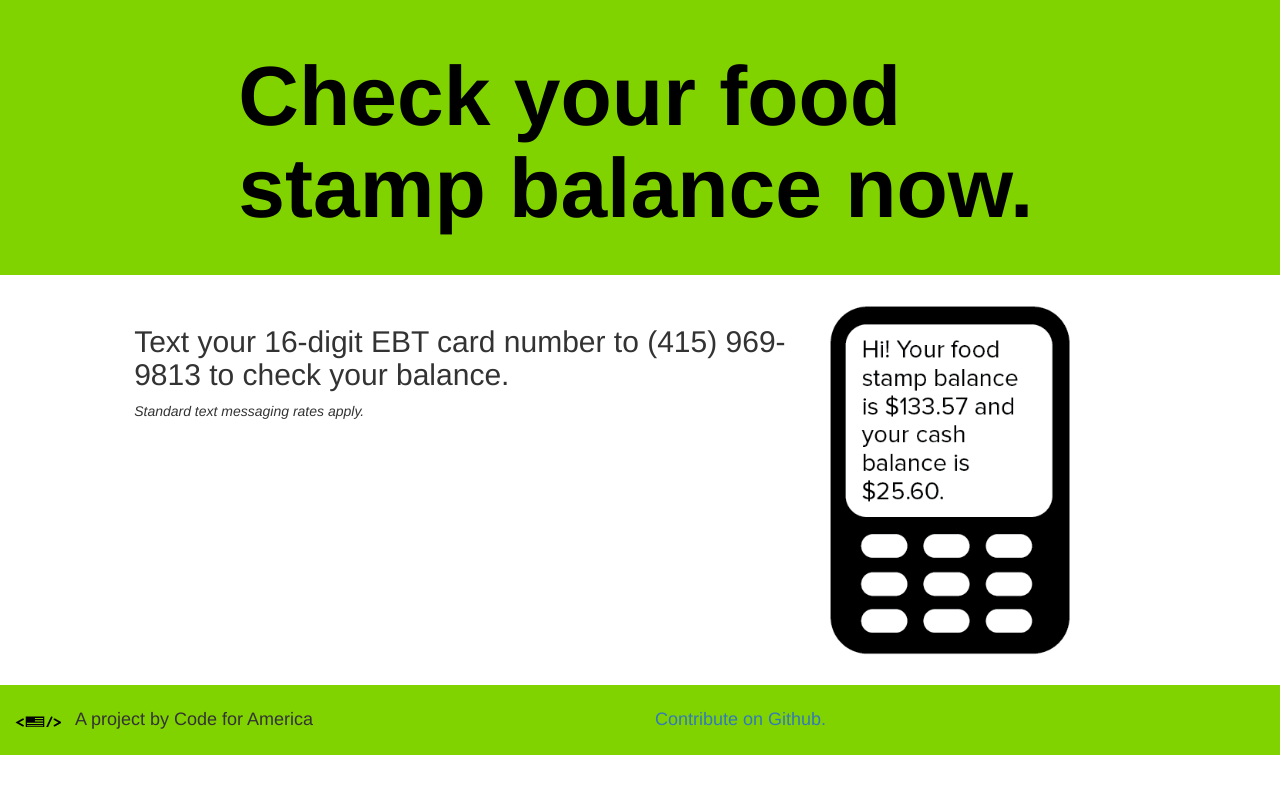
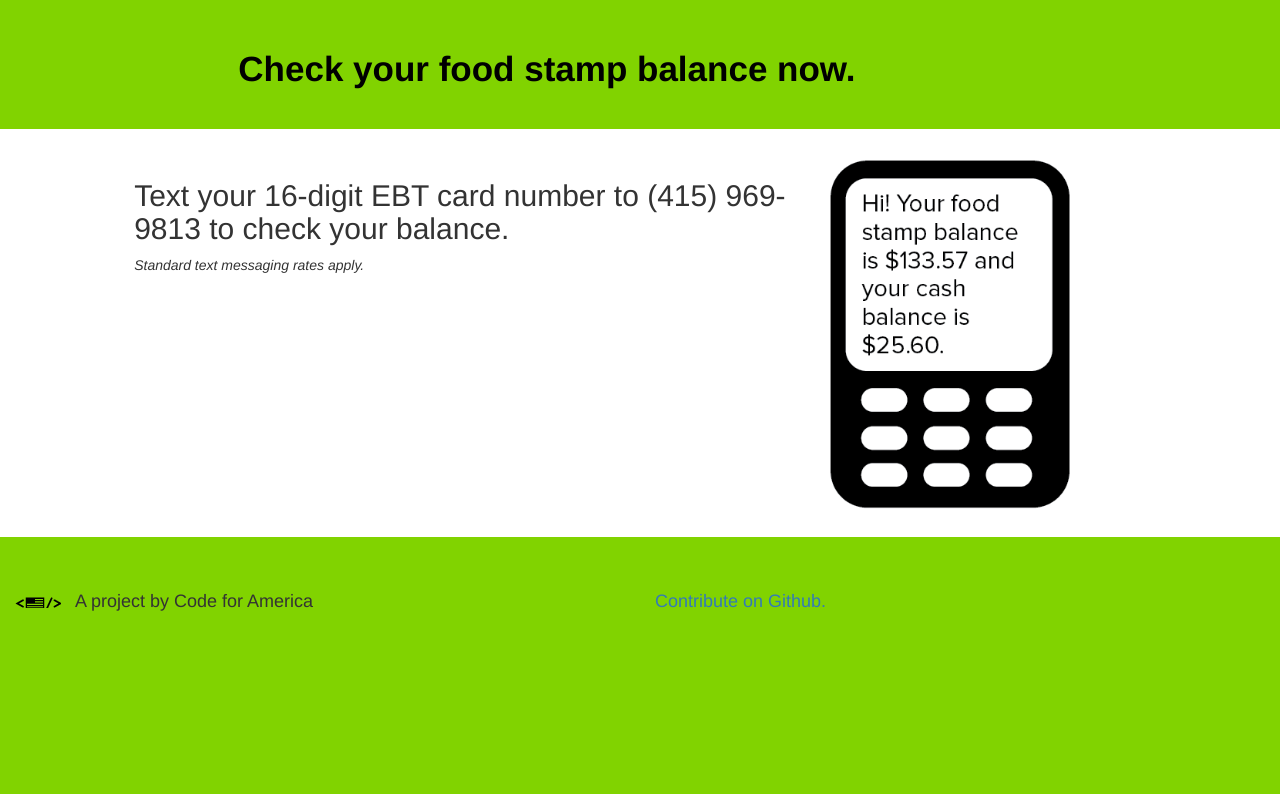
Before and after one commit to codeforamerica/splash, a plain HTML site: page balance/ca/index.html in a window 1280 px wide. Drawn offline with nearby package versions, Linux system fonts and the light colour scheme.

Commit message:
added styling to body and container, so we have a full height footer regardless of screen height

```diff
--- a/public/css/main.css
+++ b/public/css/main.css
@@ -2,16 +2,25 @@ h1, h2, h3, h4, h5, h6, p {
 	font-family: "proxima-nova-condensed", helvetica, sans serif;
 }
 
+body {
+  background-color: #81D300;
+}
+.container-fluid {
+  min-height: 500px;
+  background-color: white;
+  padding-bottom: 2em;
+}
+
 .b-header {
  background-color: #81D300;
- padding-top:30px;
+ padding-top: 30px;
  padding-bottom: 30px;
  margin-bottom: 30px;
 }
 .b-header > div > h1 {
- font-size: 6em;
+ font-size: 2.5em;
  font-weight: bold;
- color:black;
+ color: black;
 }
 .b-header > div > h2 {
  font-size: 4em;
```
